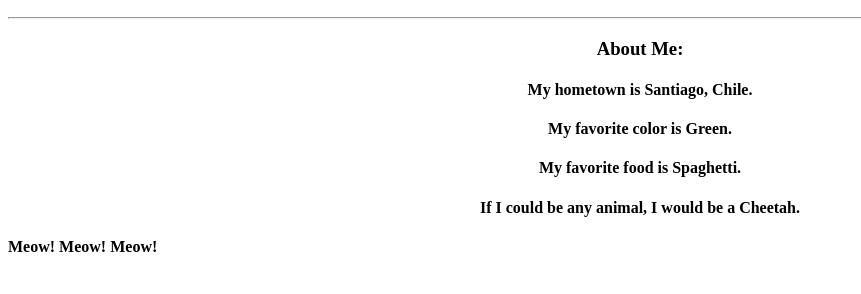
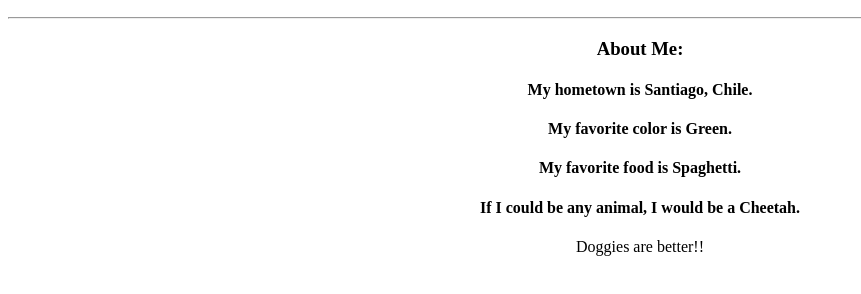
Before and after one commit to Benjee64/my-first-repo, a plain HTML site: page index.html in a window 1280 px wide. Shown: the part 110-404 px from the top of the page, without its empty margins (0-861 px from the left). Drawn offline with Linux system fonts and the light colour scheme.

Commit message:
Adding new placeholder text

```diff
--- a/index.html
+++ b/index.html
@@ -15,7 +15,7 @@
                     <h4>My favorite color is Green.</h4>
                     <h4>My favorite food is Spaghetti.</h4>
                     <h4>If I could be any animal, I would be a Cheetah.</h4>
+                    <p>Doggies are better!!</p>
             </div>
           </body>
         </html>
-                    <h4><p>Meow! Meow! Meow!</p></h4>
```
